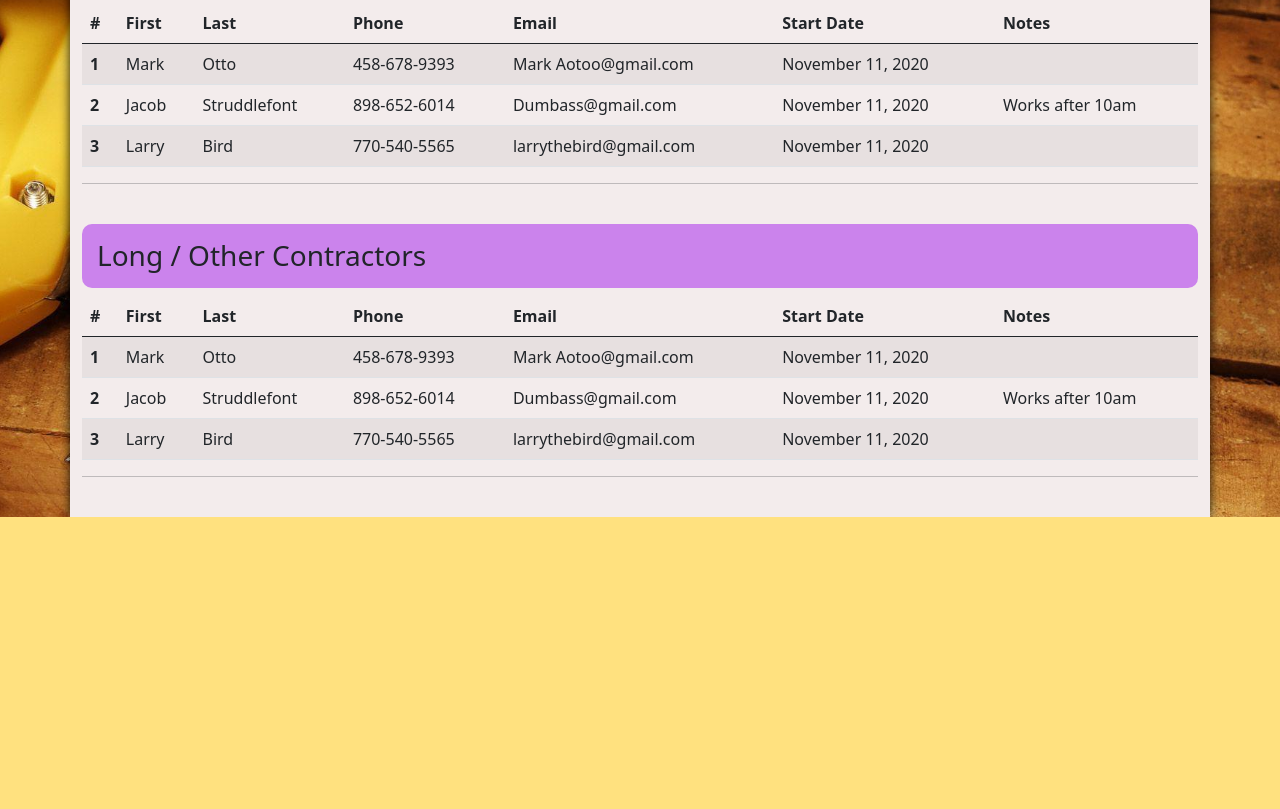
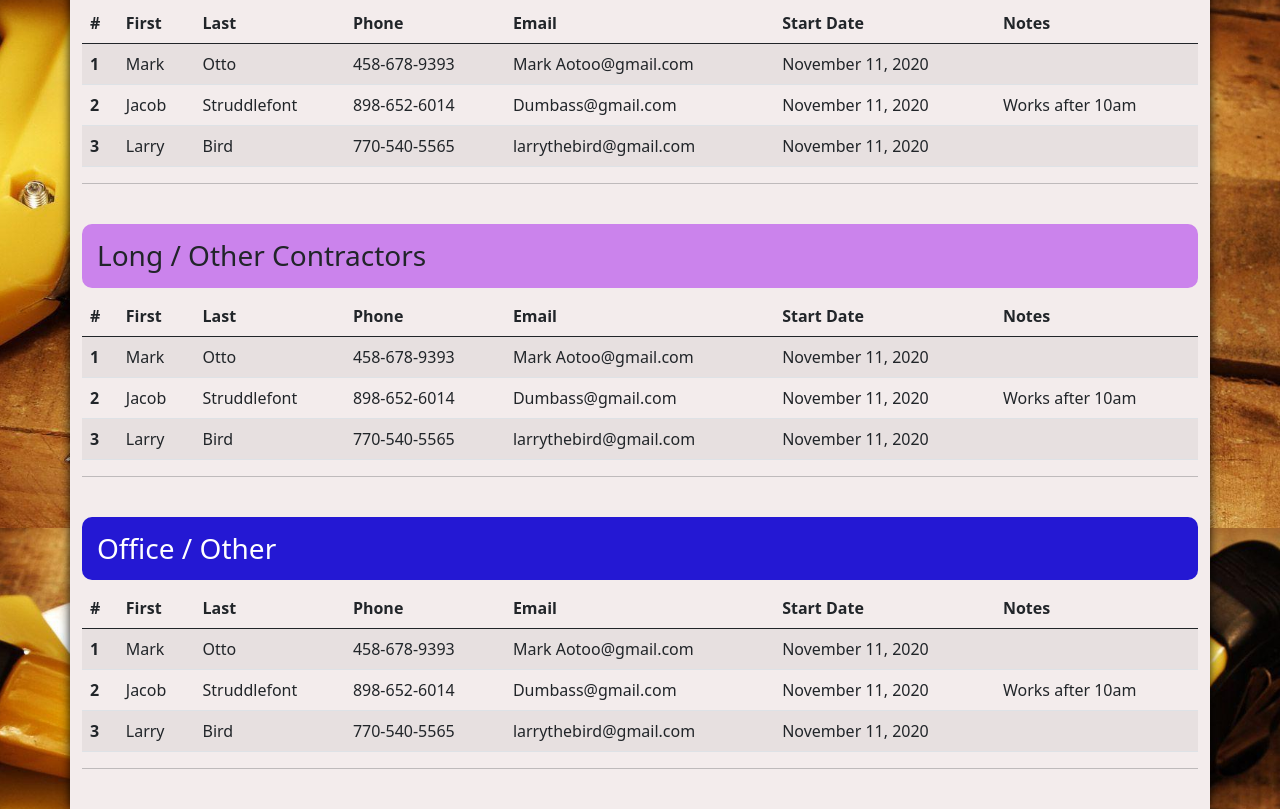
Before and after one commit to jwilly117/INCREDIBLE1, a plain HTML site: page installerDatabase.html in a window 1280 px wide. Shown: the part 1872-2681 px from the top of the page. Before the commit the page ends 2389 px from the top, so only its background shows below. Drawn offline with nearby package versions, Linux system fonts and the light colour scheme.

Commit message:
Adding capacity and hr pages

```diff
--- a/installerDatabase.html
+++ b/installerDatabase.html
@@ -9,6 +9,8 @@
 
     <!-- Bootstrap -->
     <link href="https://cdn.jsdelivr.net/npm/bootstrap@5.0.2/dist/css/bootstrap.min.css" rel="stylesheet" integrity="sha384-EVSTQN3/azprG1Anm3QDgpJLIm9Nao0Yz1ztcQTwFspd3yD65VohhpuuCOmLASjC" crossorigin="anonymous">
+
+
     <!-- CSS -->
     <link rel="stylesheet" href="style.css">
 
@@ -397,6 +399,56 @@
             </table>
             <hr>
             <br>
+
+            <!-- Office / Other -->
+
+          <h3 id="officeLabel">Office / Other</h3>
+          <table class="table table-striped table-hover">
+              <thead>
+                <tr>
+                  <th scope="col">#</th>
+                  <th scope="col">First</th>
+                  <th scope="col">Last</th>
+                  <th scope="col">Phone</th>
+                  <th scope="col">Email</th>
+                  <th scope="col">Start Date</th>
+                  <th scope="col">Notes</th>
+
+                </tr>
+              </thead>
+              <tbody>
+                <tr>
+                  <th scope="row">1</th>
+                  <td>Mark</td>
+                  <td>Otto</td>
+                  <td>458-678-9393</td>
+                  <td>Mark Aotoo@gmail.com</td>
+                  <td>November 11, 2020</td>
+                  <td></td>
+                </tr>
+                <tr>
+                  <th scope="row">2</th>
+                  <td>Jacob</td>
+                  <td>Struddlefont</td>
+                  <td>898-652-6014</td>
+                  <td>Dumbass@gmail.com</td>
+                  <td>November 11, 2020</td>
+                  <td>Works after 10am</td>
+                </tr>
+                <tr>
+                  <th scope="row">3</th>
+                  <td>Larry</td>
+                  <td>Bird</td>
+                  <td>770-540-5565</td>
+                  <td>larrythebird@gmail.com</td>
+                  <td>November 11, 2020</td>
+                  <td></td>
+                </tr>
+              </tbody>
+            </table>
+            <hr>
+            <br>
+
     </div>
 
 </body>
--- a/style.css
+++ b/style.css
@@ -98,6 +98,12 @@ img{
     padding: 15px;
     border-radius: 10px;
 }
+#officeLabel{
+    background-color: rgb(36, 24, 211);
+    color: white;
+    padding: 15px;
+    border-radius: 10px;
+}
 .btn-success{
     background-color: rgb(37, 206, 206);
 
```
Also changed, not shown: capacity.html (added, +33 -0 lines), hr.html (added, +33 -0 lines), index.html (+5 -0 lines).
